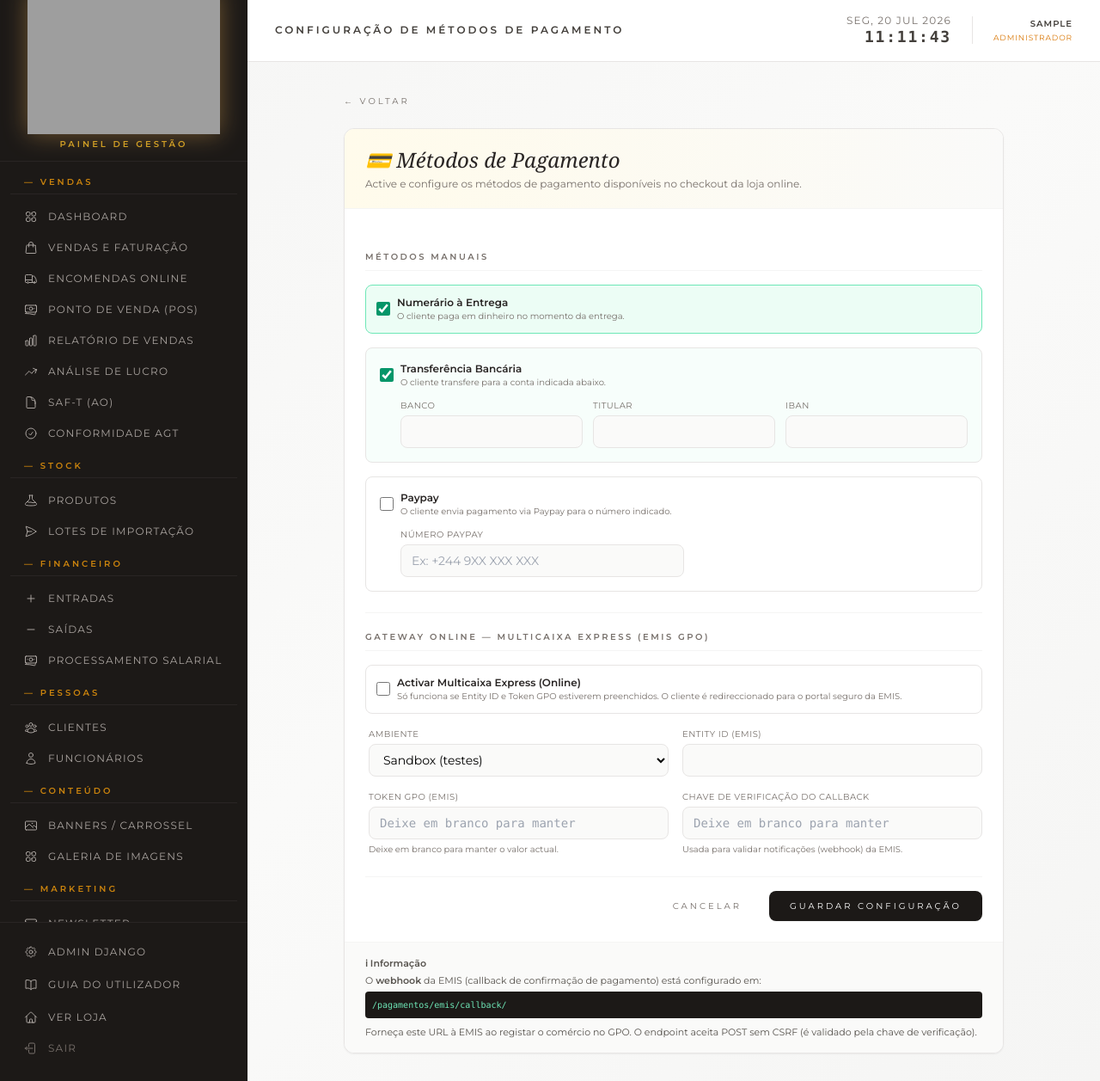
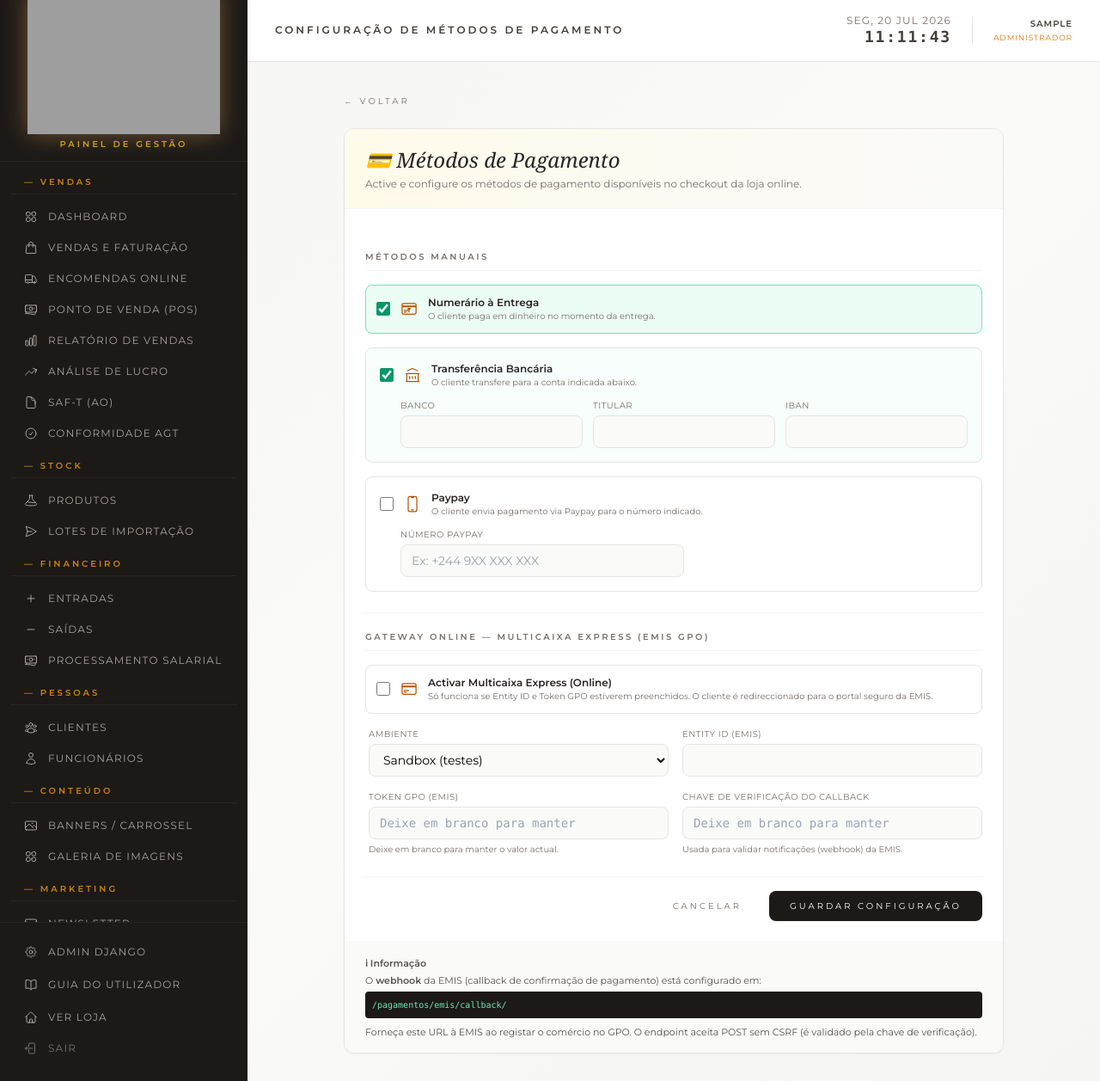
Before and after one commit to IVANCSILVA/perfumariadp, a Django app: page /gestao/pagamentos/ in a window 1280 px wide. Shown: the whole page at 86% size. Run offline with Django 5.2, Linux system fonts and the light colour scheme; the visitor is signed in with stand-in values (Sample User, id 1); data comes from the database, SQL or seed files in the repository; data that the repository does not hold is empty; some libraries are stand-ins or nearby versions; some web fonts are replaced; grey boxes are pictures that could not be loaded.

Commit message:
Adicionar ícones adequados para cada método de pagamento
- Numerário: ícone de notas de dinheiro
- Transferência Bancária: ícone de edifício bancário
- Multicaixa Express: ícone de cartão de crédito
- Paypay: ícone de telemóvel (pagamento móvel)
- Ícones adicionados em: index.html, encomendas.html (sidebar e selector), pagamentos_config.html

```diff
--- a/loja/templates/gestao/pagamentos_config.html
+++ b/loja/templates/gestao/pagamentos_config.html
@@ -36,9 +36,10 @@
                 <p class="text-[10px] uppercase tracking-[0.25em] text-stone-500 font-semibold border-b border-stone-100 pb-2">Métodos Manuais</p>
 
                 <!-- Numerário -->
-                <label class="flex items-center gap-2 cursor-pointer p-3 border rounded-lg
+                <label class="flex items-center gap-3 cursor-pointer p-3 border rounded-lg
                     {% if config.aceitar_numerario %}border-emerald-300 bg-emerald-50{% else %}border-stone-200{% endif %}">
                     <input type="checkbox" name="aceitar_numerario" class="w-4 h-4 accent-emerald-600" {% if config.aceitar_numerario %}checked{% endif %}>
+                    <svg class="w-5 h-5 text-amber-700 flex-shrink-0" fill="none" viewBox="0 0 24 24" stroke="currentColor" stroke-width="1.5"><path stroke-linecap="round" stroke-linejoin="round" d="M2.25 8.25h19.5M2.25 9h19.5m-16.5 5.25h6m-6 2.25h3m-3.75 3h15a2.25 2.25 0 0 0 2.25-2.25V6.75A2.25 2.25 0 0 0 19.5 4.5h-15a2.25 2.25 0 0 0-2.25 2.25v10.5A2.25 2.25 0 0 0 4.5 19.5Z"/><path stroke-linecap="round" stroke-linejoin="round" d="M12 12.75v3.75m0-3.75a1.5 1.5 0 0 0-1.5-1.5m1.5 1.5a1.5 1.5 0 0 1-1.5-1.5m1.5 1.5a1.5 1.5 0 0 0 1.5-1.5m-1.5 1.5a1.5 1.5 0 0 1 1.5-1.5"/></svg>
                     <div>
                         <p class="text-xs font-semibold text-stone-800">Numerário à Entrega</p>
                         <p class="text-[10px] text-stone-500">O cliente paga em dinheiro no momento da entrega.</p>
@@ -48,8 +49,9 @@
                 <!-- Transferência Bancária -->
                 <div class="border border-stone-200 rounded-lg p-4 space-y-3
                     {% if config.aceitar_transferencia %}border-emerald-300 bg-emerald-50/40{% endif %}">
-                    <label class="flex items-center gap-2 cursor-pointer">
+                    <label class="flex items-center gap-3 cursor-pointer">
                         <input type="checkbox" name="aceitar_transferencia" class="w-4 h-4 accent-emerald-600" {% if config.aceitar_transferencia %}checked{% endif %}>
+                        <svg class="w-5 h-5 text-amber-700 flex-shrink-0" fill="none" viewBox="0 0 24 24" stroke="currentColor" stroke-width="1.5"><path stroke-linecap="round" stroke-linejoin="round" d="M3 21h18M3 10h18M5 6l7-3 7 3M4 10v11m16-11v11M8 14v3m4-3v3m4-3v3"/></svg>
                         <div>
                             <p class="text-xs font-semibold text-stone-800">Transferência Bancária</p>
                             <p class="text-[10px] text-stone-500">O cliente transfere para a conta indicada abaixo.</p>
@@ -77,8 +79,9 @@
                 <!-- Paypay -->
                 <div class="border border-stone-200 rounded-lg p-4 space-y-3
                     {% if config.aceitar_paypay %}border-emerald-300 bg-emerald-50/40{% endif %}">
-                    <label class="flex items-center gap-2 cursor-pointer">
+                    <label class="flex items-center gap-3 cursor-pointer">
                         <input type="checkbox" name="aceitar_paypay" class="w-4 h-4 accent-emerald-600" {% if config.aceitar_paypay %}checked{% endif %}>
+                        <svg class="w-5 h-5 text-amber-700 flex-shrink-0" fill="none" viewBox="0 0 24 24" stroke="currentColor" stroke-width="1.5"><path stroke-linecap="round" stroke-linejoin="round" d="M10.5 1.5H8.25A2.25 2.25 0 0 0 6 3.75v16.5a2.25 2.25 0 0 0 2.25 2.25h7.5A2.25 2.25 0 0 0 18 20.25V3.75a2.25 2.25 0 0 0-2.25-2.25H13.5m-3 0V3h3V1.5m-3 0h3m-3 18.75h3"/></svg>
                         <div>
                             <p class="text-xs font-semibold text-stone-800">Paypay</p>
                             <p class="text-[10px] text-stone-500">O cliente envia pagamento via Paypay para o número indicado.</p>
@@ -97,9 +100,10 @@
             <div class="space-y-4 border-t border-stone-100 pt-5">
                 <p class="text-[10px] uppercase tracking-[0.25em] text-stone-500 font-semibold border-b border-stone-100 pb-2">Gateway Online — Multicaixa Express (EMIS GPO)</p>
 
-                <label class="flex items-center gap-2 cursor-pointer p-3 border rounded-lg
+                <label class="flex items-center gap-3 cursor-pointer p-3 border rounded-lg
                     {% if config.gateway_activo %}border-amber-300 bg-amber-50{% else %}border-stone-200{% endif %}">
                     <input type="checkbox" name="gateway_activo" class="w-4 h-4 accent-amber-600" {% if config.gateway_activo %}checked{% endif %}>
+                    <svg class="w-5 h-5 text-amber-700 flex-shrink-0" fill="none" viewBox="0 0 24 24" stroke="currentColor" stroke-width="1.5"><path stroke-linecap="round" stroke-linejoin="round" d="M2.25 8.25h19.5M2.25 9h19.5m-16.5 5.25h6m-6 2.25h3m-3.75 3h15a2.25 2.25 0 0 0 2.25-2.25V6.75A2.25 2.25 0 0 0 19.5 4.5h-15a2.25 2.25 0 0 0-2.25 2.25v10.5A2.25 2.25 0 0 0 4.5 19.5Z"/></svg>
                     <div>
                         <p class="text-xs font-semibold text-stone-800">Activar Multicaixa Express (Online)</p>
                         <p class="text-[10px] text-stone-500">Só funciona se Entity ID e Token GPO estiverem preenchidos. O cliente é redireccionado para o portal seguro da EMIS.</p>
```
Also changed, not shown: loja/templates/loja/encomendas.html (+13 -4 lines), loja/templates/loja/index.html (+9 -10 lines).
